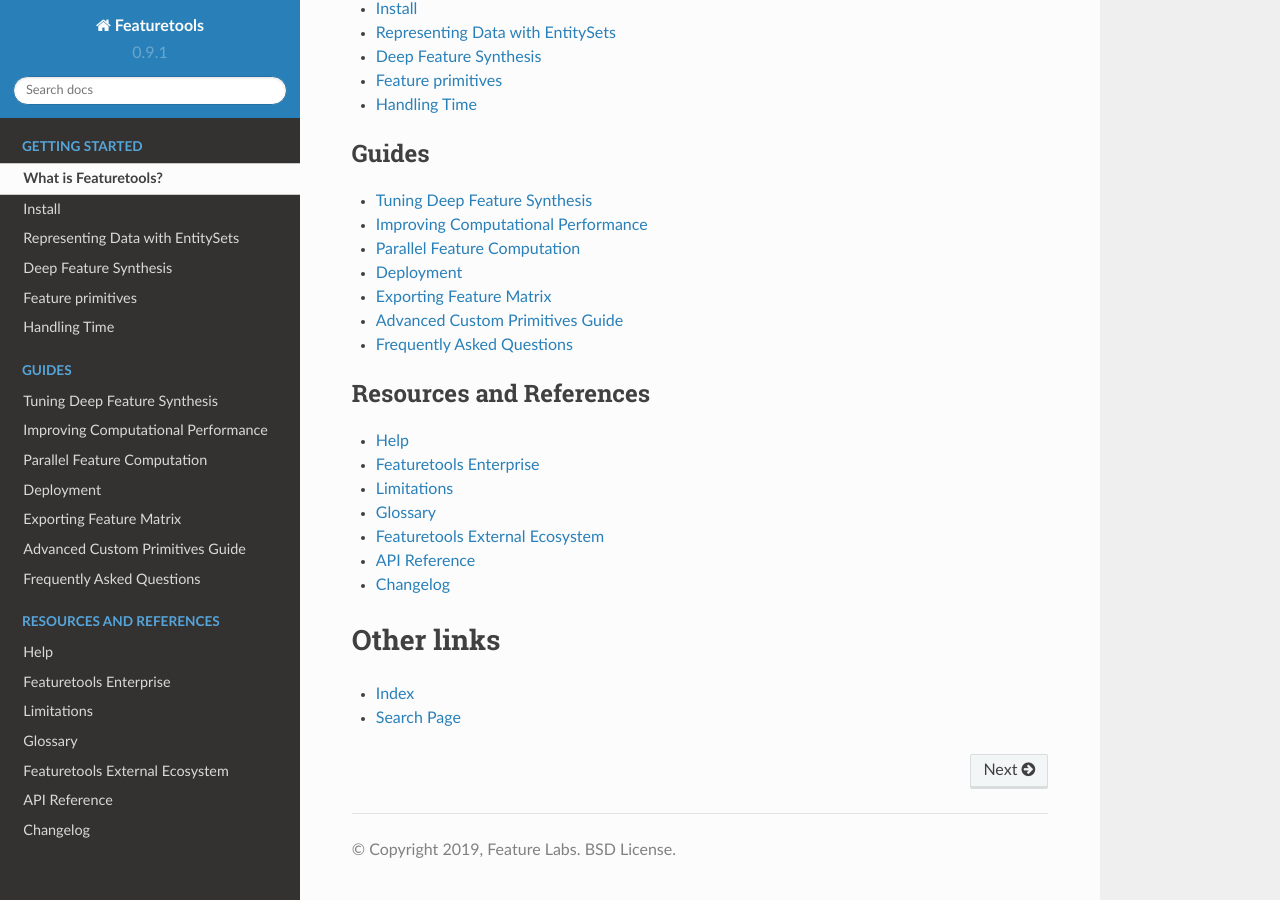
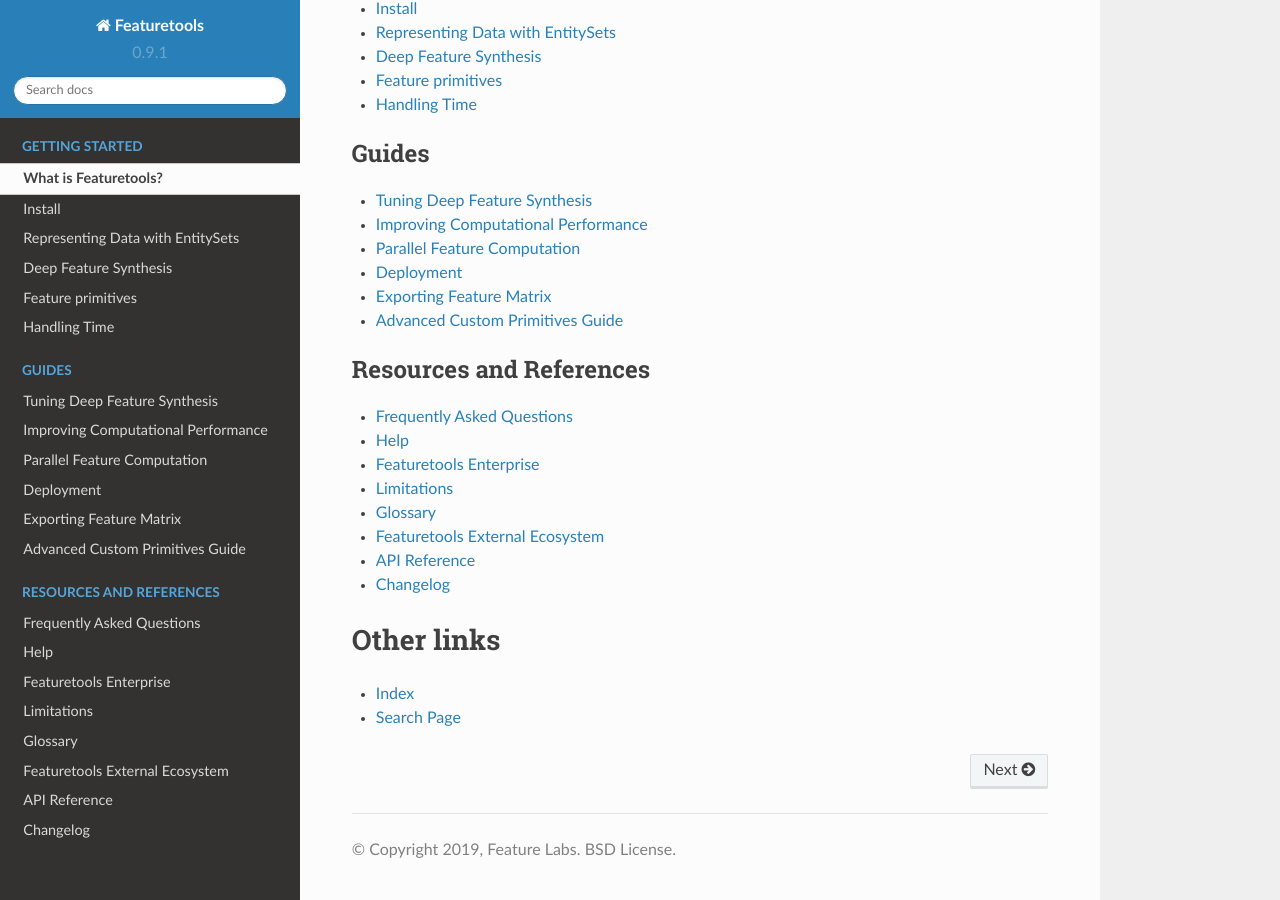
Before and after one commit to alteryx/featuretools, a Sphinx documentation site: the page built from docs/source/index.rst, in a window 1280 px wide and 900 px high, scrolled down 2677 px. Built offline with Sphinx 7.4.7 and the Read the Docs theme 2.0.0, drawn with Linux system fonts in a browser that asks for light colours; pages that are not in the unit, such as notebooks, are missing from menus.

Commit message:
move to resources and references

```diff
--- a/docs/source/index.rst
+++ b/docs/source/index.rst
@@ -167,12 +167,12 @@
    guides/deployment
    guides/exporting_feature_matrix
    guides/advanced_custom_primitives
-   guides/frequently_asked_questions
 
 .. toctree::
    :maxdepth: 1
    :caption: Resources and References
 
+   guides/frequently_asked_questions
    help
    featuretools_enterprise
    usage_tips/limitations
```
Also changed, not shown: 1 other file.
